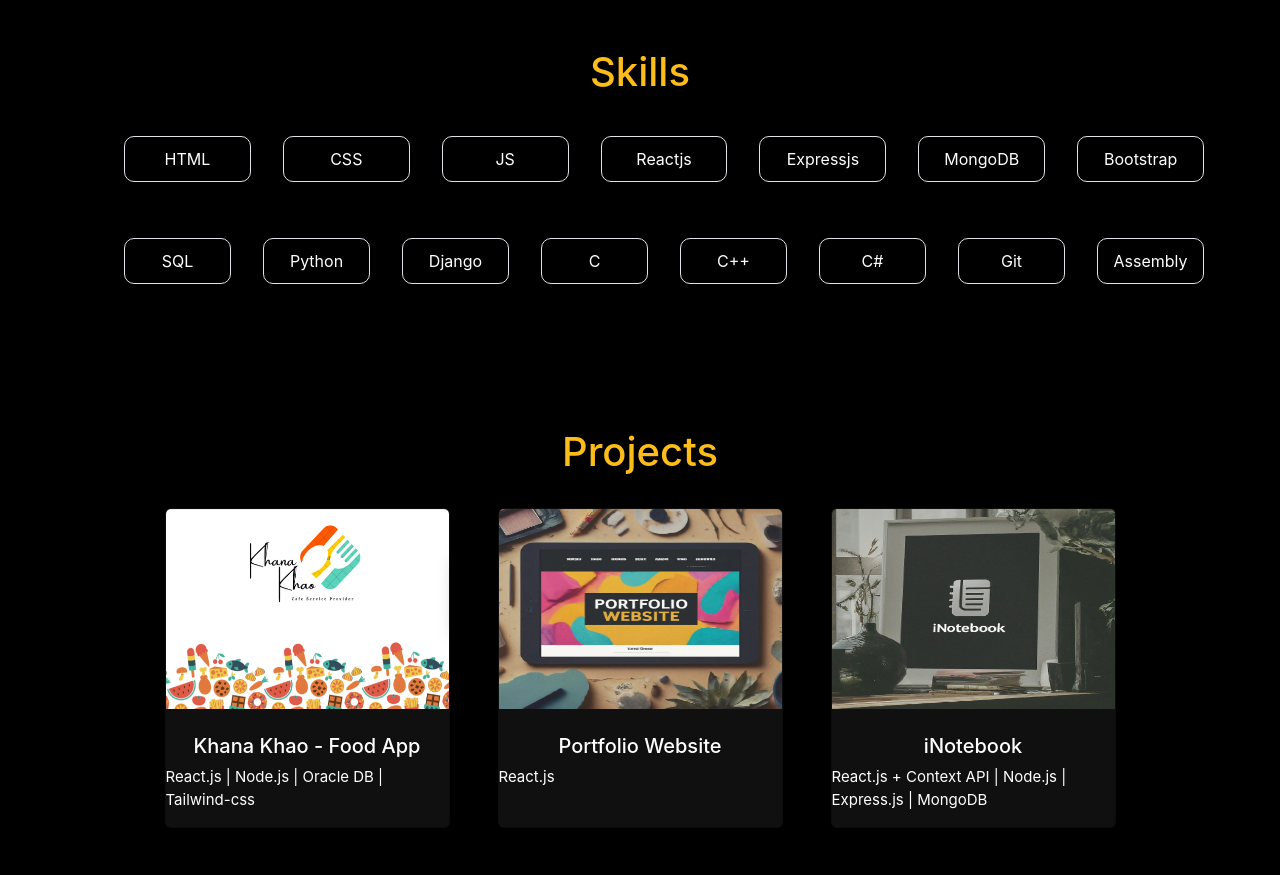
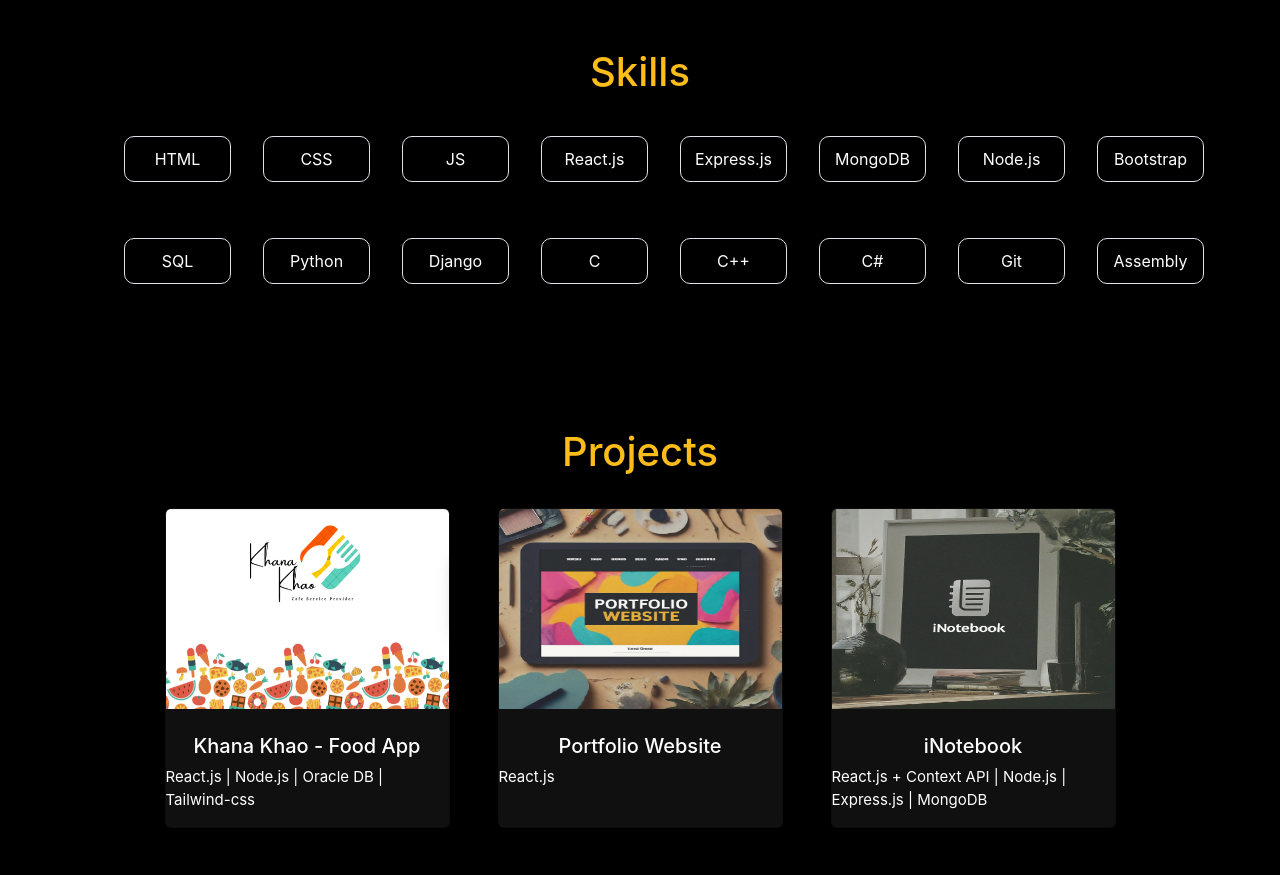
Before and after one commit to MAsad2723/portfoliowebsite, a React (Create React App) app: page / in a window 1280 px wide. Shown: the part 920-1795 px from the top of the page. Built offline with nearby package versions, Linux system fonts and the light colour scheme.

Commit message:
added skill

```diff
--- a/src/components/Skills.js
+++ b/src/components/Skills.js
@@ -2,7 +2,7 @@ import React from 'react'
 import SkillsBox from './SkillsBox'
 
 function Skills() {
-    let skills1 = ["HTML", "CSS", "JS", "Reactjs", "Expressjs", "MongoDB", "Bootstrap"]
+    let skills1 = ["HTML", "CSS", "JS", "React.js", "Express.js", "MongoDB", "Node.js", "Bootstrap"]
     let skills2 = ["SQL", "Python", "Django", "C", "C++", "C#", "Git", "Assembly",]
     return (
         <section id='skillsSection' className='container '>
```
